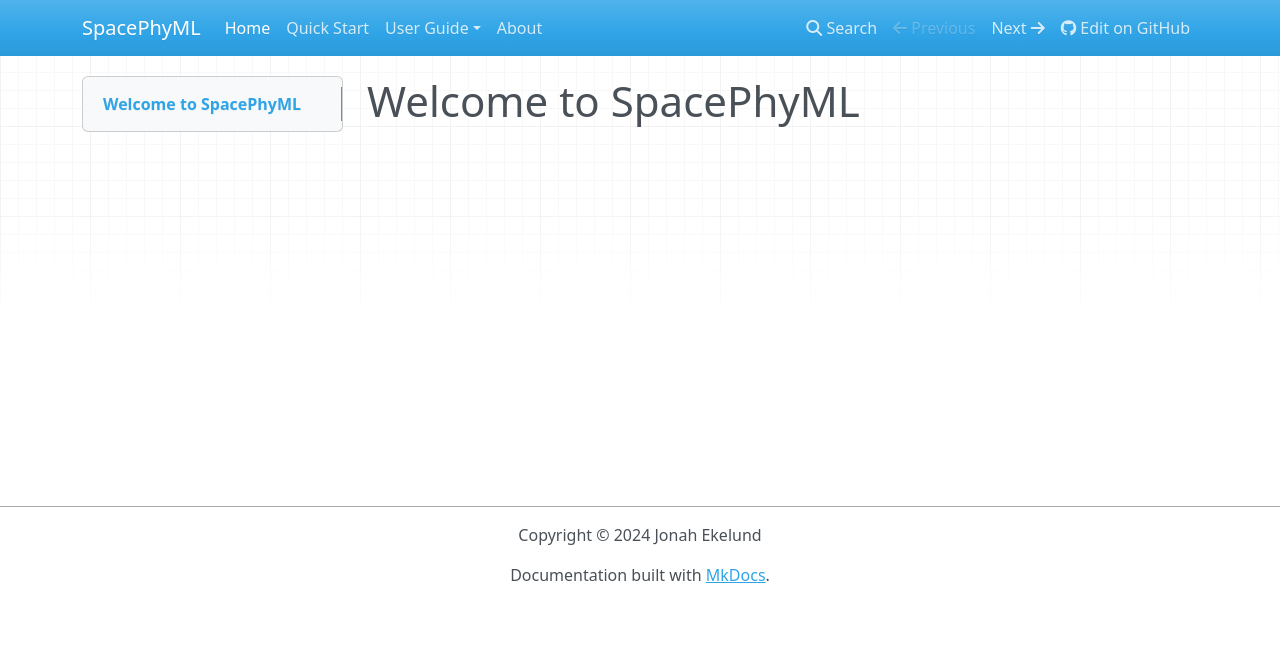
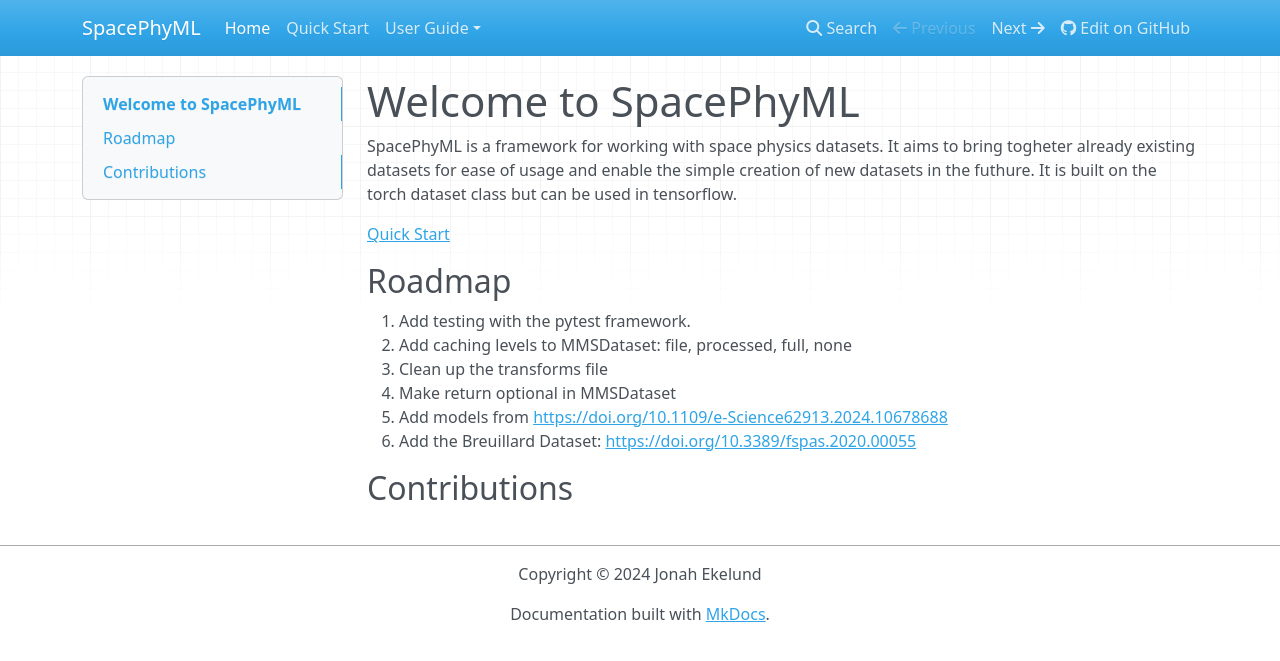
Before and after one commit to asap-space/SpacePhyML, an MkDocs documentation site: the page built from docs/index.md, in a window 1280 px wide. Shown: the top 661 px of the page. Built offline with MkDocs 1.6.1, drawn with Linux system fonts in a browser that asks for light colours; nearby versions of some CDN libraries.

Commit message:
Documentation updates

```diff
--- a/docs/index.md
+++ b/docs/index.md
@@ -1 +1,19 @@
 # Welcome to SpacePhyML
+
+SpacePhyML is a framework for working with space physics datasets. It aims to bring togheter
+already existing datasets for ease of usage and enable the simple creation of new datasets
+in the futhure. It is built on the torch dataset class but can be used in tensorflow.
+
+[Quick Start](quick_start.md)
+
+
+## Roadmap
+
+1. Add testing with the pytest framework.
+1. Add caching levels to MMSDataset: file, processed, full, none
+1. Clean up the transforms file
+1. Make return optional in MMSDataset
+1. Add models from [https://doi.org/10.1109/e-Science62913.2024.10678688](https://doi.org/10.1109/e-Science62913.2024.10678688)
+1. Add the Breuillard Dataset: [https://doi.org/10.3389/fspas.2020.00055](https://doi.org/10.3389/fspas.2020.00055)
+
+## Contributions
--- a/mkdocs.yml
+++ b/mkdocs.yml
@@ -9,9 +9,10 @@ nav:
   - Home: index.md
   - Quick Start: quick_start.md
   - User Guide:
-    - Overview: overview.md
-    - Datasets: datasets.md
-  - About: about.md
+    - Overview: user_guide/overview.md
+    - Datasets: user_guide/datasets.md
+    - Dataset Creator : user_guide/dataset_creator.md
+    - Examples : user_guide/examples.md
 
 theme:
   name: mkdocs
@@ -29,3 +30,5 @@ plugins:
             members_order: source
             show_source: false
             show_signature_annotations: true
+            show_root_heading: true
+            heading_level: 3
```
Also changed, not shown: docs/about.md (deleted, +0 -1 lines), docs/overview.md (deleted, +0 -4 lines), docs/quick_start.md (+14 -2 lines), docs/user_guide/dataset_creator.md (renamed from docs/datasets.md, +3 -11 lines), docs/user_guide/datasets.md (added, +6 -0 lines), docs/user_guide/examples.md (added, +16 -0 lines), docs/user_guide/overview.md (added, +1 -0 lines), 4 other files.
